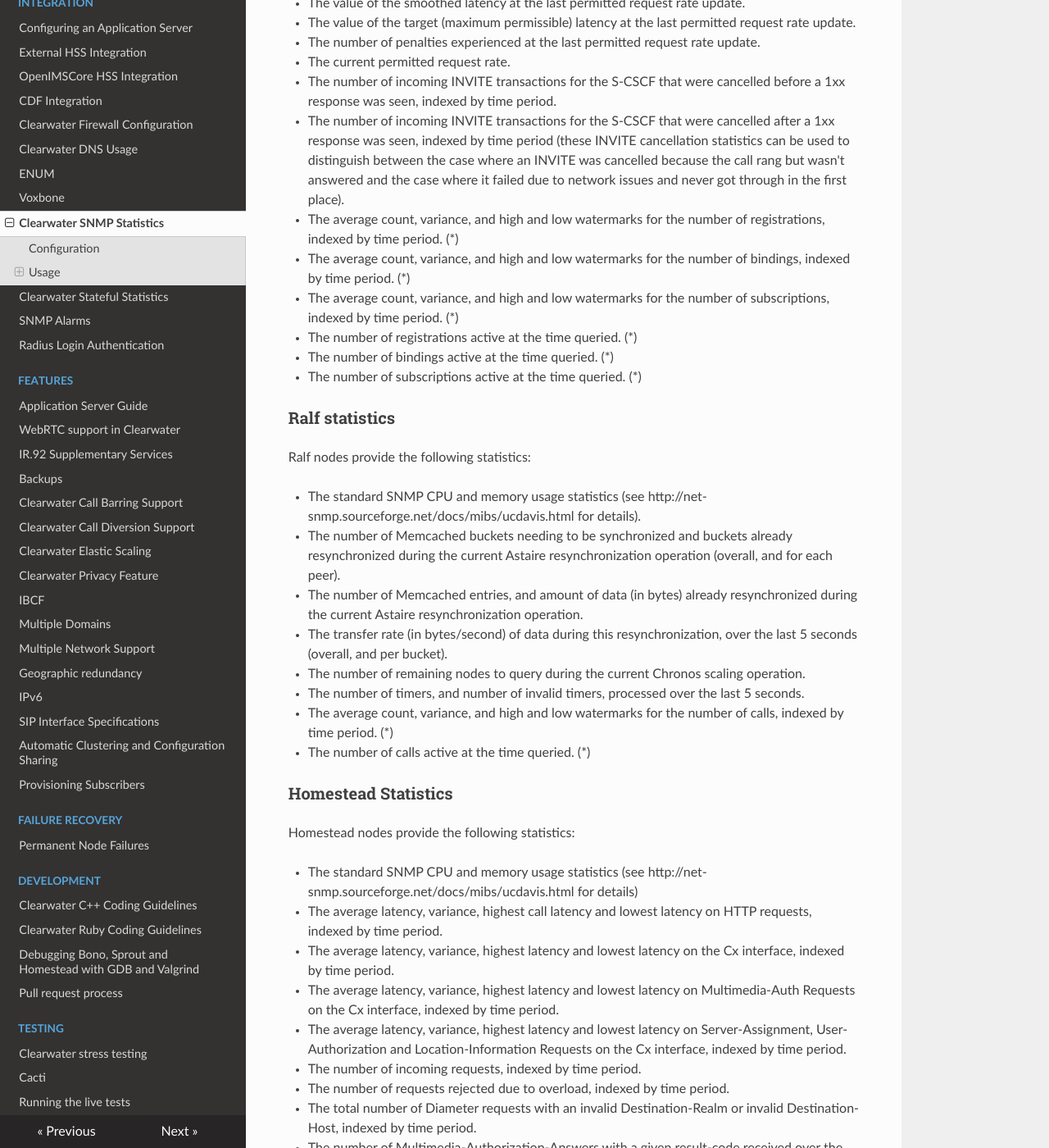
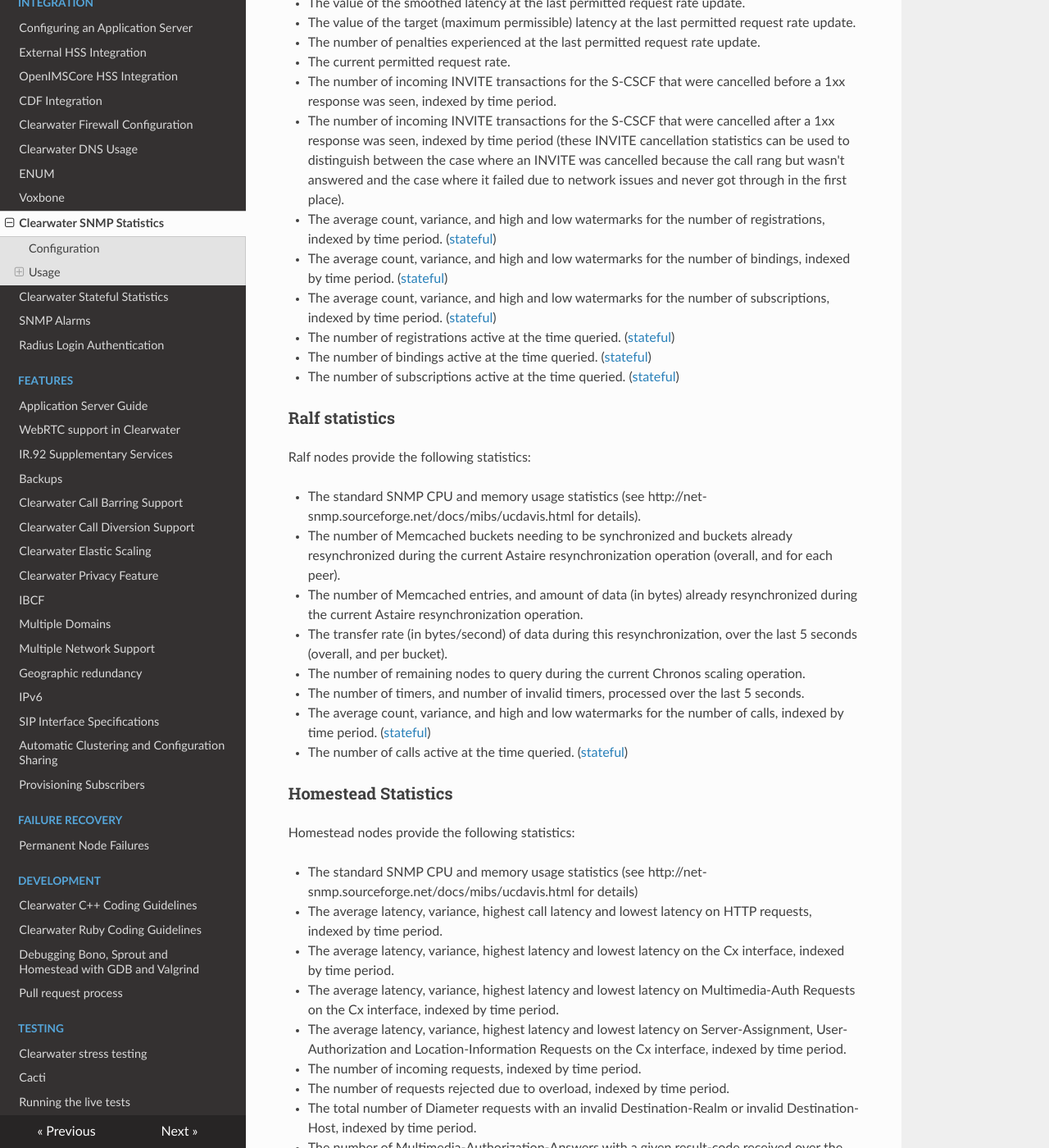
Before and after one commit to Metaswitch/clearwater-readthedocs, an MkDocs documentation site: the page built from docs/Clearwater_SNMP_Statistics.md, in a window 1280 px wide and 1400 px high, scrolled down 4145 px. Shown: the whole window at 82% size. Built offline with MkDocs 1.6.1, drawn with Linux system fonts in a browser that asks for light colours; nearby versions of some CDN libraries; old or Windows-style settings are respelled for this version of MkDocs; some of the changed text lies outside the part shown.

Commit message:
Update stateful stats marker

```diff
--- a/docs/Clearwater_SNMP_Statistics.md
+++ b/docs/Clearwater_SNMP_Statistics.md
@@ -1,6 +1,6 @@
 # SNMP Statistics
 
-Clearwater provides a set of statistics about the performance of each Clearwater nodes over SNMP. Currently, this is available on Bono, Sprout, Ralf and Homestead nodes, and the MMTel, Call Diversion, Memento and Gemini Application Server nodes. A number of the statistics we offer detail the current state of the system in use, and as such are termed 'Stateful' statistics. These statistics will be marked with a '(*)' below, and more information on them can be found [here](https://clearwater.readthedocs.io/en/stable/Clearwater_Stateful_Statistics/index.html)
+Clearwater provides a set of statistics about the performance of each Clearwater nodes over SNMP. Currently, this is available on Bono, Sprout, Ralf and Homestead nodes, and the MMTel, Call Diversion, Memento and Gemini Application Server nodes. A number of the statistics we offer detail the current state of the system in use, and as such are termed 'Stateful' statistics. These statistics will be marked as '(stateful)' below, and more information on them can be found [here](https://clearwater.readthedocs.io/en/stable/Clearwater_Stateful_Statistics/index.html)
 
 ## Configuration
 
@@ -109,12 +109,12 @@ Sprout nodes provide the following statistics:
 * The current permitted request rate.
 * The number of incoming INVITE transactions for the S-CSCF that were cancelled before a 1xx response was seen, indexed by time period.
 * The number of incoming INVITE transactions for the S-CSCF that were cancelled after a 1xx response was seen, indexed by time period (these INVITE cancellation statistics can be used to distinguish between the case where an INVITE was cancelled because the call rang but wasn't answered and the case where it failed due to network issues and never got through in the first place).
-* The average count, variance, and high and low watermarks for the number of registrations, indexed by time period. (*)
-* The average count, variance, and high and low watermarks for the number of bindings, indexed by time period. (*)
-* The average count, variance, and high and low watermarks for the number of subscriptions, indexed by time period. (*)
-* The number of registrations active at the time queried. (*)
-* The number of bindings active at the time queried. (*)
-* The number of subscriptions active at the time queried. (*)
+* The average count, variance, and high and low watermarks for the number of registrations, indexed by time period. ([stateful](https://clearwater.readthedocs.io/en/stable/Clearwater_Stateful_Statistics/index.html))
+* The average count, variance, and high and low watermarks for the number of bindings, indexed by time period. ([stateful](https://clearwater.readthedocs.io/en/stable/Clearwater_Stateful_Statistics/index.html))
+* The average count, variance, and high and low watermarks for the number of subscriptions, indexed by time period. ([stateful](https://clearwater.readthedocs.io/en/stable/Clearwater_Stateful_Statistics/index.html))
+* The number of registrations active at the time queried. ([stateful](https://clearwater.readthedocs.io/en/stable/Clearwater_Stateful_Statistics/index.html))
+* The number of bindings active at the time queried. ([stateful](https://clearwater.readthedocs.io/en/stable/Clearwater_Stateful_Statistics/index.html))
+* The number of subscriptions active at the time queried. ([stateful](https://clearwater.readthedocs.io/en/stable/Clearwater_Stateful_Statistics/index.html))
 
 ### Ralf statistics
 
@@ -126,8 +126,8 @@ Ralf nodes provide the following statistics:
 * The transfer rate (in bytes/second) of data during this resynchronization, over the last 5 seconds (overall, and per bucket).
 * The number of remaining nodes to query during the current Chronos scaling operation.
 * The number of timers, and number of invalid timers, processed over the last 5 seconds.
-* The average count, variance, and high and low watermarks for the number of calls, indexed by time period. (*)
-* The number of calls active at the time queried. (*)
+* The average count, variance, and high and low watermarks for the number of calls, indexed by time period. ([stateful](https://clearwater.readthedocs.io/en/stable/Clearwater_Stateful_Statistics/index.html))
+* The number of calls active at the time queried. ([stateful](https://clearwater.readthedocs.io/en/stable/Clearwater_Stateful_Statistics/index.html))
 
 ### Homestead Statistics
 
```
Also changed, not shown: docs/Clearwater_Stateful_Statistics.md (+2 -1 lines).
